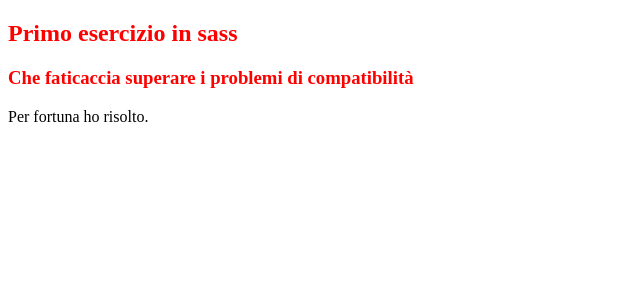
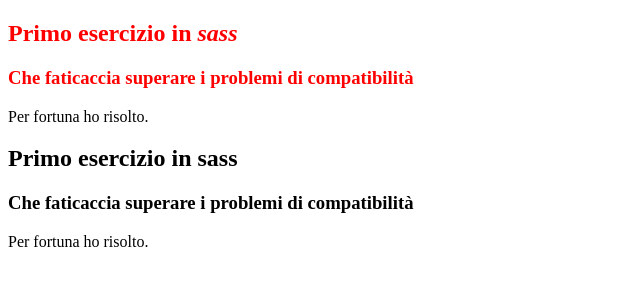
Before and after one commit to GitFhubio/html-sass-first, a website: page index.html in a window 1280 px wide. Shown: the whole page, without its empty margins (0-640 px from the left). Drawn offline with Linux system fonts and the light colour scheme.

Commit message:
prova & e variable

```diff
--- a/index.html
+++ b/index.html
@@ -7,9 +7,18 @@
   </head>
   <body>
 <div class="wrapper">
-<h2>Primo esercizio in sass</h1>
-<h3>Che faticaccia superare i problemi di compatibilità</h2>
-<p>Per fortuna ho risolto.</p>
+<div class="header">
+ <div class="header-top">
+   <h2>Primo esercizio in <strong>sass</strong></h1>
+   <h3>Che faticaccia superare i problemi di compatibilità</h2>
+   <p>Per fortuna ho risolto.</p>
+ </div>
+ <div class="header-bottom">
+   <h2>Primo esercizio in <strong>sass</strong></h1>
+   <h3>Che faticaccia superare i problemi di compatibilità</h2>
+   <p>Per fortuna ho risolto.</p>
+ </div>
+</div>
 </div>
   </body>
 </html>
--- a/src/app.scss
+++ b/src/app.scss
@@ -1,12 +1,16 @@
 $font-color:red;
-
-.wrapper{
+.header{
+  &-top{
 
   h2 {
     color: $font-color;
+    strong{
+      font-style: italic;
+    }
   }
   h3 {
     color: $font-color;
   }
 
 }
+}
```
Also changed, not shown: dist/app.css, src/app.min.css.
